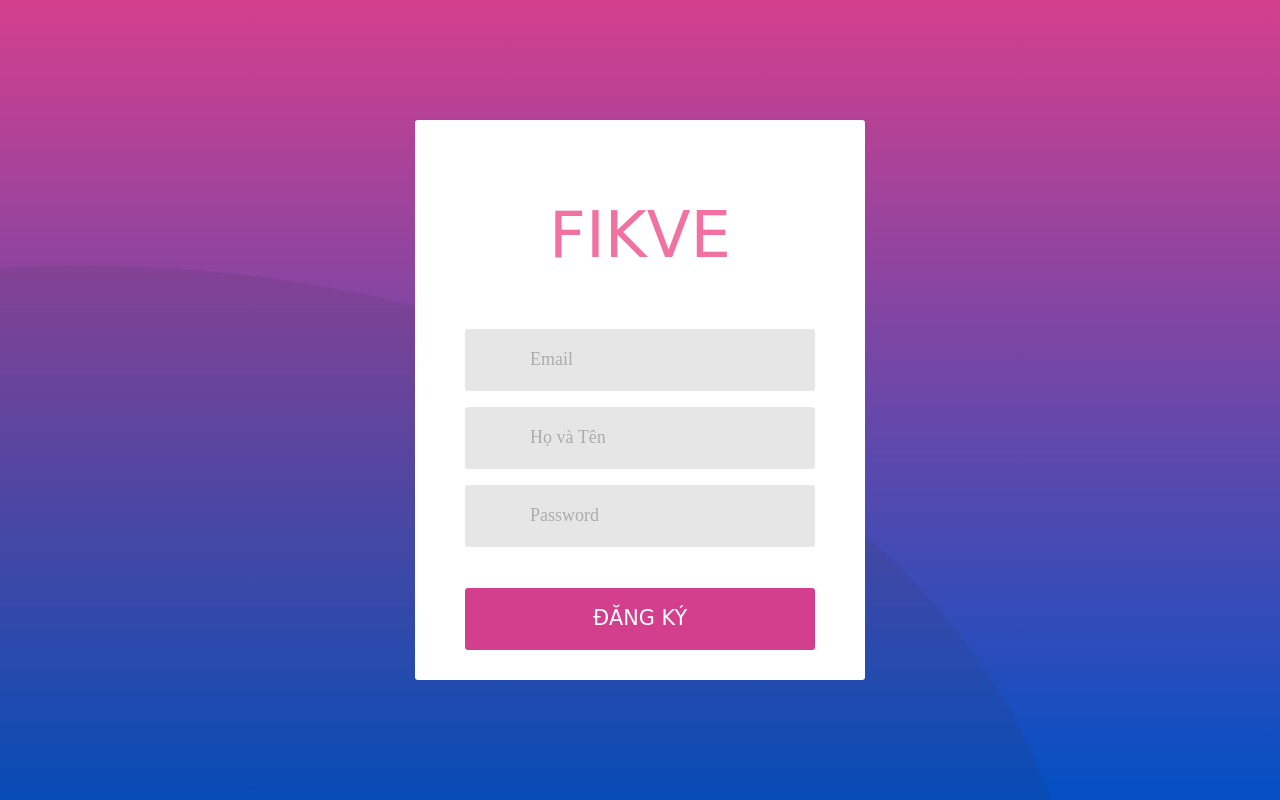
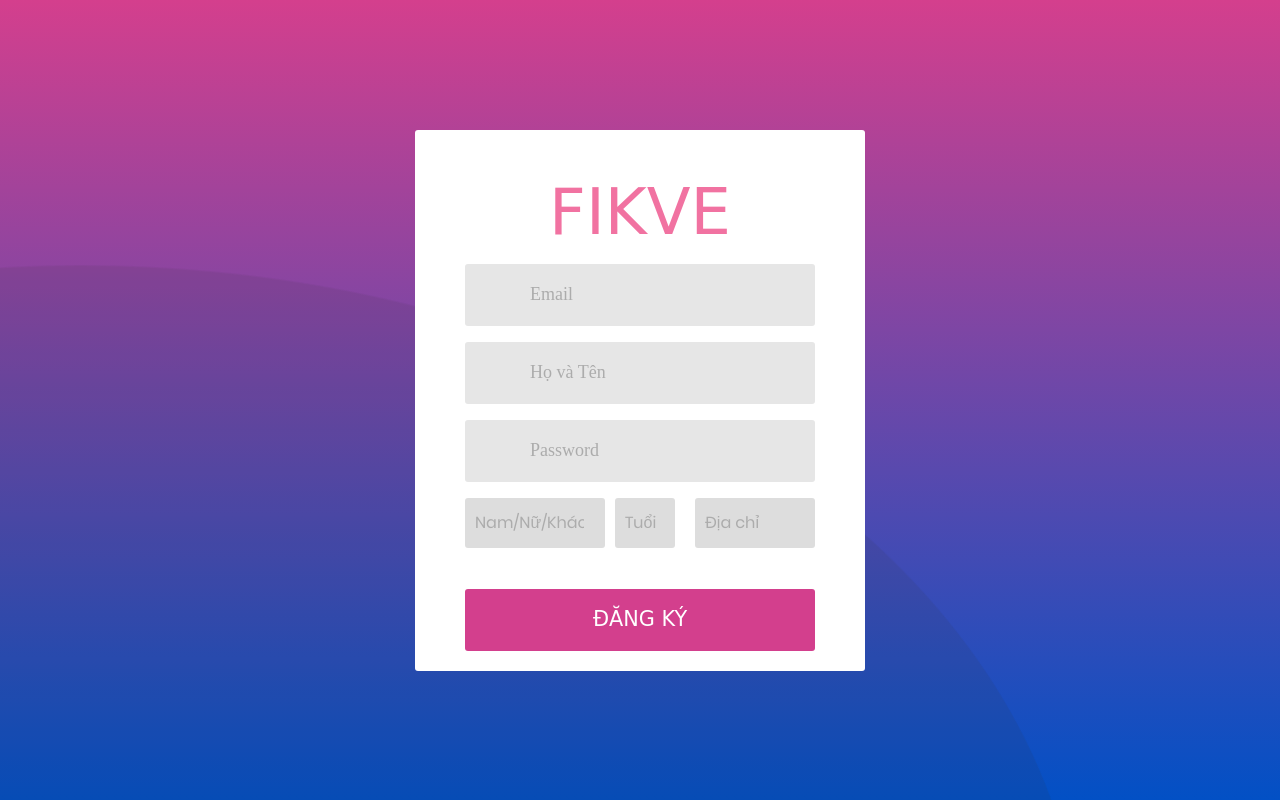
Before and after one commit to phamquyetthang/fikveweb, a PHP site: page /dangky.php in a window 1280 px wide. Run offline with PHP 8.4, Linux system fonts and the light colour scheme; some libraries are stand-ins or nearby versions; some web fonts are replaced.

Commit message:
link tinh

```diff
--- a/logindangky/css/main.css
+++ b/logindangky/css/main.css
@@ -235,7 +235,7 @@ iframe {
   font-family: 'Baloo Bhai', cursive;
   font-size: 400%;
   color: #F172A1;
-  line-height: 1.2;
+  line-height: 1;
   text-transform: uppercase;
   text-align: center;
 
@@ -558,3 +558,31 @@ iframe {
     padding-right: 15px;
   }
 }
+
+
+.input101{
+  background-color: #dddddd;
+  border-radius: 3px;
+  padding-left: 10px;
+  width: 140px;
+  height: 50px;
+}
+.input102{
+  background-color: #dddddd;
+  border-radius: 3px;
+  padding-left: 10px;
+  width: 60px;
+  height: 50px;
+  position: relative;
+  right: 5px;
+}
+
+.input103{
+  background-color: #dddddd;
+  border-radius: 3px;
+  padding-left: 10px;
+  width: 120px;
+  height: 50px;
+  position: relative;
+  right: 0px;
+}
--- a/logindangky/dangky.php
+++ b/logindangky/dangky.php
@@ -1,5 +1,5 @@
 <!DOCTYPE html>
-<html lang="en">
+<html lang="vi">
 <head>
 	<title>Login</title>
 	<meta charset="UTF-8">
@@ -30,9 +30,9 @@
 
 	<div class="limiter">
 		<div class="container-login100">
-			<div class="wrap-login100 p-l-50 p-r-50 p-t-77 p-b-30">
+			<div class="wrap-login100 p-l-50 p-r-50 p-t-50 p-b-20">
 				<form class="login100-form validate-form" method="post">
-					<span class="login100-form-title p-b-55">
+					<span class="login100-form-title p-b-20">
 						Fikve
 					</span>
 
@@ -58,32 +58,69 @@
 							<span class="lnr lnr-lock"></span>
 						</span>
 					</div>
-
+					<div>
+						<input class="input101 m-b-16" list="gioitinh" name="chonsex" placeholder="Nam/Nữ/Khác"/>
+							<datalist id="gioitinh">
+							<option value="Nam"></option>
+							<option value="Nữ"></option>
+							<option value="Khác"></option>
+							</datalist>
+					</div>
+					<div>
+						<input class="input102" type="number" name="sign-age" min="14" placeholder="Tuổi"/>
+					</div>
+					<div>
+						<input class="input103" list="diachi" name="dia-chi" placeholder="Địa chỉ"/>
+							<datalist id="diachi">
+							<option value="Thanh Xuân"></option>
+							<option value="Cầu Giấy"></option>
+							<option value="Ba Đình"></option>
+							</datalist>
+					</div>
 					<div class="container-login100-form-btn p-t-25">
 						<input type="submit" name="sign-submit" value="Đăng ký" class="login100-form-btn">
-
 					</div>
 
 					<?php
-					include 'connect.php';
-					if(isset($_POST['sign-submit'])){
-						$useremail=$_POST['sign-email'];
-						$username=$_POST['sign-fullname'];
-						$userpass=$_POST['sign-pass'];
-						if($useremail==""||$username==""||$userpass==""){
-							echo  '<p> Hãy điền đầy đủ thông tin </p>';
-						}else{
-							$sql="INSERT INTO `account`(`name`,`password`,`email`) VALUES('$username', '$userpass', '$useremail')";
-							$query=mysqli_query($connect, $sql);
-							if ($query!=0) {
-								echo '<p>Bạn đã đăng ký thành công. Hãy quay lại để đăng nhập</p>';
-							} else {
-								echo '<p>Bạn đã đăng ký không thành công</p>';
+					// include 'connect.php';
+					// if(isset($_POST['sign-submit'])){
+					// 	$useremail=$_POST['sign-email'];
+					// 	$username=$_POST['sign-fullname'];
+					// 	$userpass=$_POST['sign-pass'];
+					// 	$usersex=$_POST['chonsex'];
+					// 	if($usersex="Nam"){
+					// 		$usersex=1;
+					// 	// }else($usersex=="Nữ"){
+					// 	// 	$usersex=2;
+					// 	// }else($usersex=="Khác"){
+					// 	// 	$usersex=3;
+					// 	// }
+					// 	$userpos=$_POST['dia-chi'];
+					// 	if($userpos=="Thanh Xuân"){
+					// 		$userposn=3;
+					// 	// }else($userpos=="Cầu Giấy"){
+					// 	// 	$userposn=4;
+					// 	// }else($userpos=="Ba Đình"){
+					// 	// 	$userposn=5;
+					// 	// }
+					// 	$userage=$_POST['sign-age'];
+					// 	if($useremail==""||$username==""||$userpass==""||$usersex==""||
+					// 	$userpos==""||$userage==""
+					// 	){
+					// 		echo  '<p> Hãy điền đầy đủ thông tin </p>';
+					// 	}else{
+					// 		$sql="INSERT INTO `account`(`name`,`password`,`email`,'idsex','idposition', 'age')
+					// 		VALUES('$username', '$userpass', '$useremail','$usersex','$userposn','$userage')";
+					// 		$query=mysqli_query($connect, $sql);
+					// 		if ($query!=0) {
+					// 			echo '<p>Bạn đã đăng ký thành công. Hãy quay lại để đăng nhập</p>';
+					// 		} else {
+					// 			echo '<p>Bạn đã đăng ký không thành công</p>';
 
-							}
+					// 		}
 
-						}
-					}
+					// 	}
+					// }
 					?>
 				</form>
 			</div>
```
